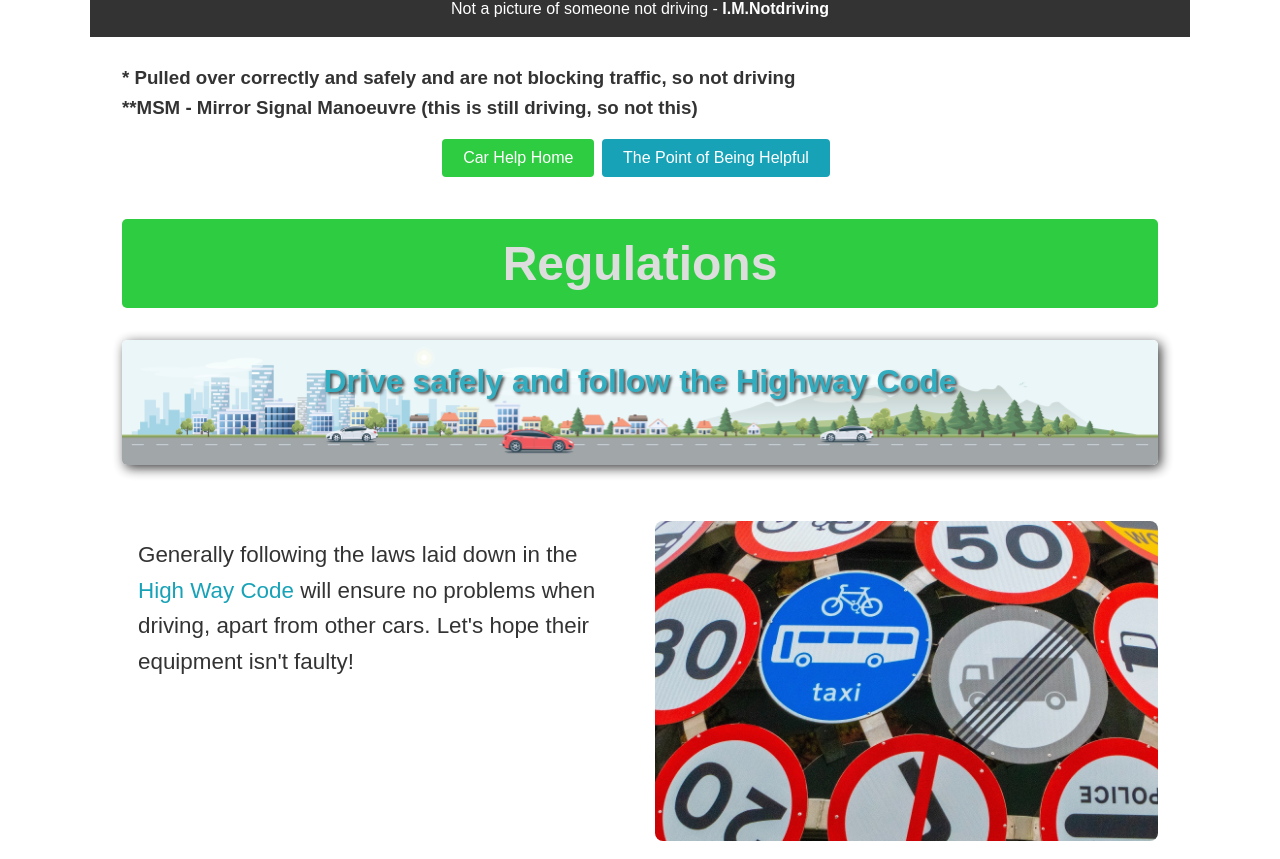
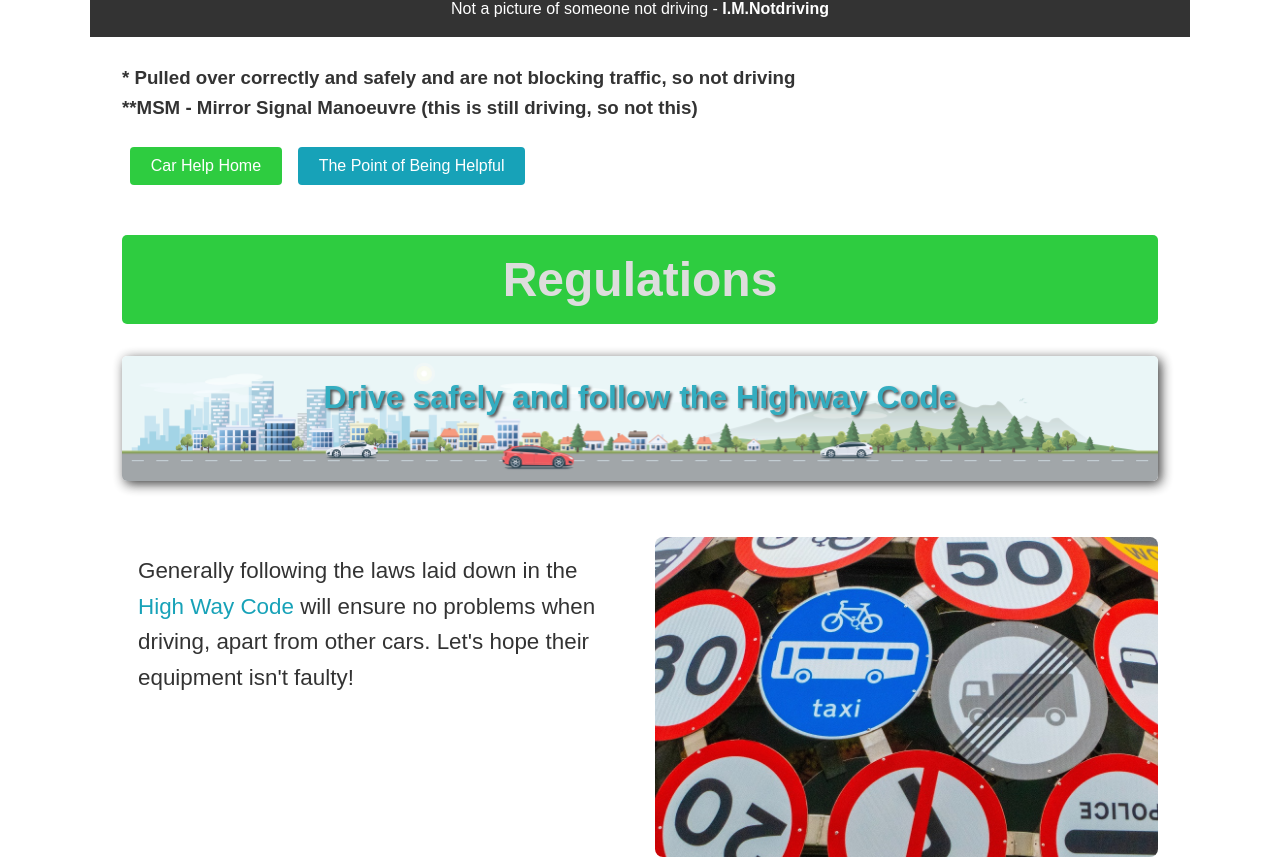
Before and after one commit to usernameistai/helpmecar, a React (Create React App) app in the folder client/: page /reg-rules in a window 1280 px wide. Shown: the part 2939-3798 px from the top of the page. Built offline with nearby package versions, Linux system fonts and the light colour scheme; no server answers.

Commit message:
changed buttons back to links as not linking

```diff
--- a/client/src/App.css
+++ b/client/src/App.css
@@ -302,7 +302,7 @@ input {
 }
 
 .btnrules {
-  text-align: center;
+  text-align: left;
 }
 
 /* Overlay */
--- a/client/src/components/reg/RegRules.js
+++ b/client/src/components/reg/RegRules.js
@@ -53,8 +53,8 @@ const RegRules = () => {
         <h3 className='msm'>* Pulled over correctly and safely and are not blocking traffic, so not driving</h3>
         <h3 className='msm'>**MSM - Mirror Signal Manoeuvre (this is still driving, so not this)</h3>
         <div className='my-1 btnrules'>
-          <button className='btn btn-success' to='/reg'>Car Help Home</button>
-          <button className='btn btn-primary' to='/reg-help'>The Point of Being Helpful</button>
+          <Link className='btn btn-success m' to='/reg'>Car Help Home</Link>
+          <Link className='btn btn-primary m' to='/reg-help'>The Point of Being Helpful</Link>
         </div>
       </div>
       <br />
@@ -85,10 +85,9 @@ const RegRules = () => {
           <li>A Happy Man as People Should Be - <strong>Charles Etoroma</strong></li>
           <li>Remember, nnnnooo drivers - <strong>I.M.Notdriving</strong></li>
         </ul>
-        <br />
         <div className='my-1 btnrules'>
-          <button className='btn btn-success' to='/reg'>Car Help Home</button>
-          <button className='btn btn-primary' to='/reg-help'>The Point of Being Helpful</button>
+          <Link className='btn btn-success m' to='/reg'>Car Help Home</Link>
+          <Link className='btn btn-primary m' to='/reg-help'>The Point of Being Helpful</Link>
         </div>
         <p id='p'>No drivers, is this the seventh time?</p>
       </div>
--- a/client/src/components/reg/SearchReg.js
+++ b/client/src/components/reg/SearchReg.js
@@ -1,6 +1,6 @@
 import React, { useEffect, useState, Fragment } from 'react';
 import PropTypes from 'prop-types';
-// import { Link } from 'react-router-dom';
+import { Link } from 'react-router-dom';
 import { connect } from 'react-redux';
 import { getReg } from '../../actions/reg';
 
@@ -51,7 +51,7 @@ const SearchReg = ({
                   />
                   <div>
                     <input className='btn btn-primary mb-2' type='submit' value='Search'/>
-                    <button className='btn btn-danger mb-2' to='/reg'>Go Back</button>
+                    <Link className='btn btn-danger mb-2' to='/reg'>Go Back</Link>
                   </div>
                 </div>
               </form>
```
